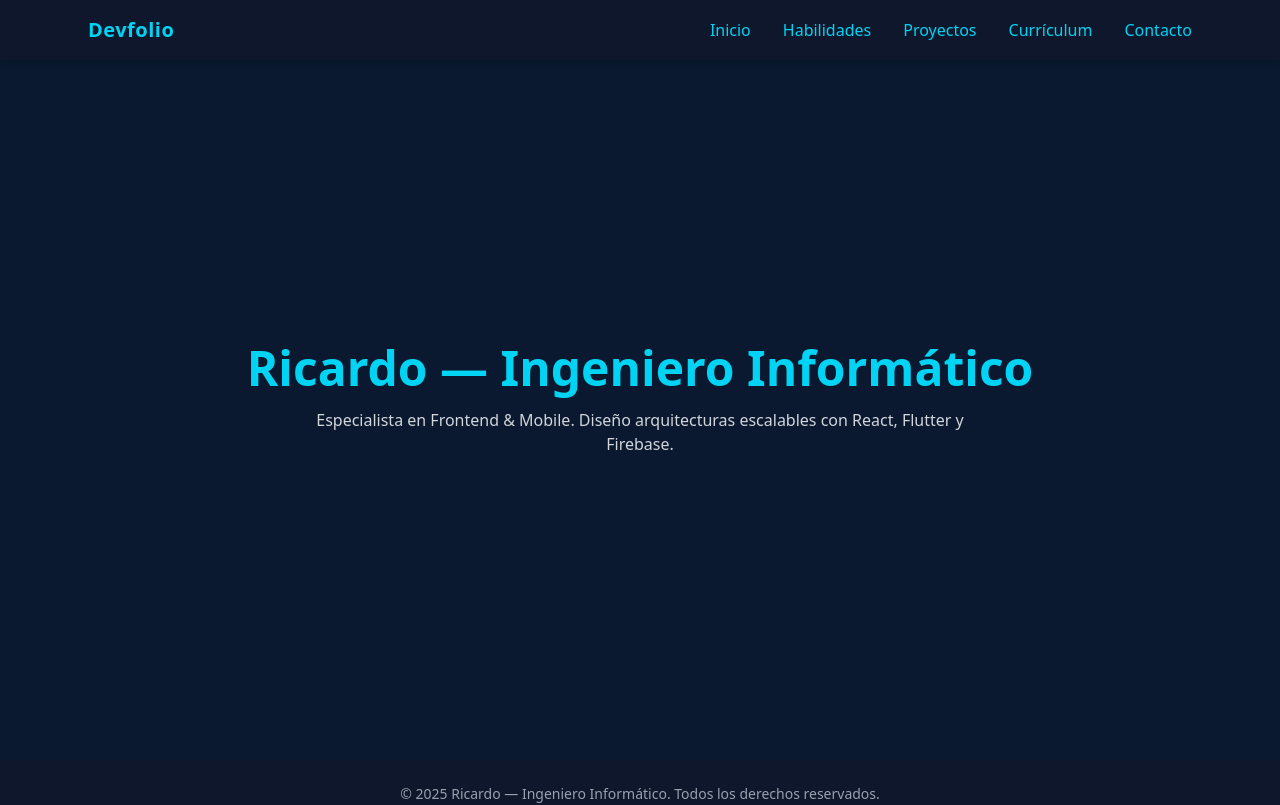
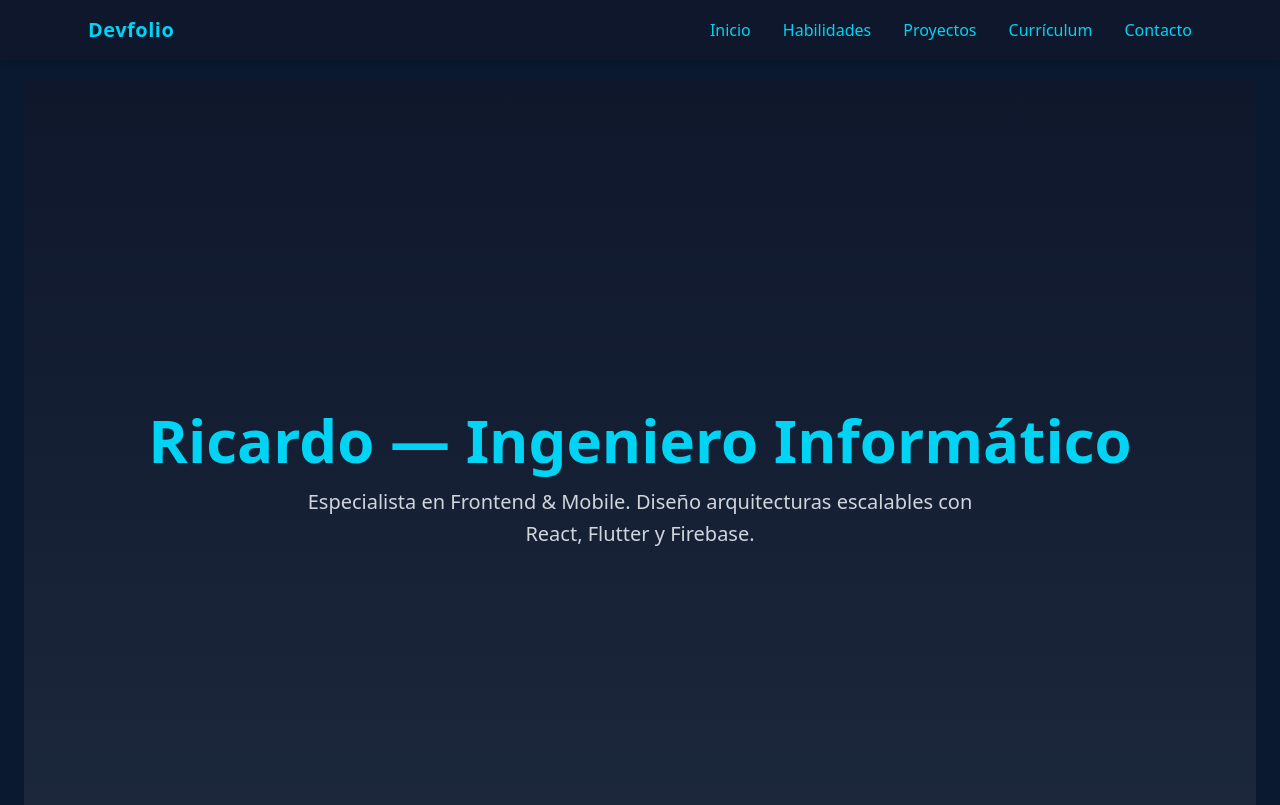
Before and after one commit to blackgoku-97/portafolio, a React (Vite) app: page / in a window 1280 px wide. Shown: the top 805 px of the page. Built offline with nearby package versions, Linux system fonts and the light colour scheme.

Commit message:
mejoras 10

```diff
--- a/src/components/Hero.tsx
+++ b/src/components/Hero.tsx
@@ -0,0 +1,12 @@
+export default function Hero() {
+  return (
+    <section className="flex flex-col items-center justify-center min-h-screen text-center px-6 bg-linear-to-b from-slate-900 to-slate-800">
+      <h1 className="text-5xl md:text-6xl font-extrabold text-cyan-400 mb-4">
+        Ricardo — Ingeniero Informático
+      </h1>
+      <p className="text-lg md:text-xl text-gray-300 max-w-2xl leading-relaxed">
+        Especialista en Frontend & Mobile. Diseño arquitecturas escalables con React, Flutter y Firebase.
+      </p>
+    </section>
+  )
+}
--- a/src/pages/Home.tsx
+++ b/src/pages/Home.tsx
@@ -1,12 +1,9 @@
+import Hero from "../components/Hero"
+
 export default function Home() {
   return (
-    <section className="flex flex-col items-center justify-center h-[80vh] text-center">
-      <h1 className="text-5xl font-bold text-cyan-400 mb-4">
-        Ricardo — Ingeniero Informático
-      </h1>
-      <p className="text-gray-300 max-w-2xl">
-        Especialista en Frontend & Mobile. Diseño arquitecturas escalables con React, Flutter y Firebase.
-      </p>
-    </section>
+    <div>
+      <Hero />
+    </div>
   )
 }
```
